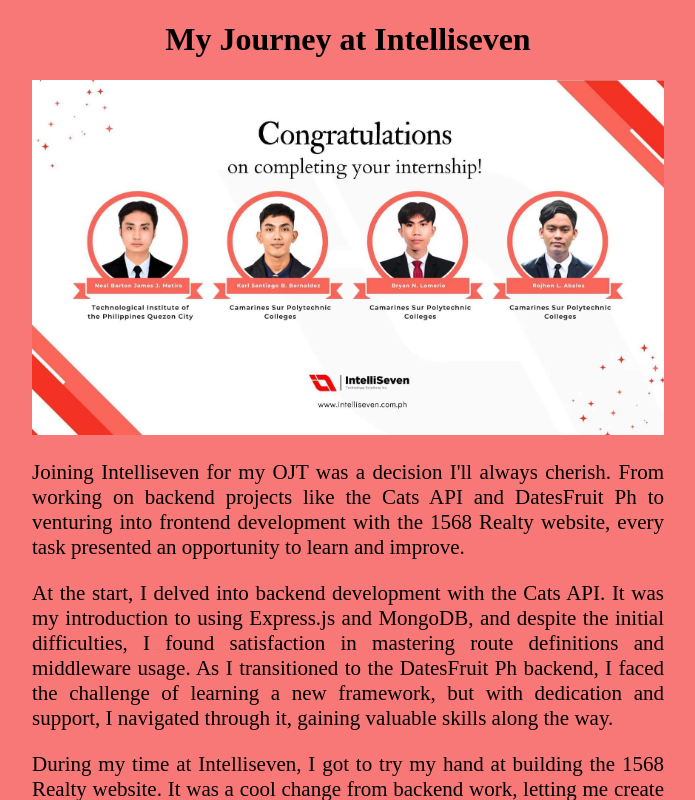
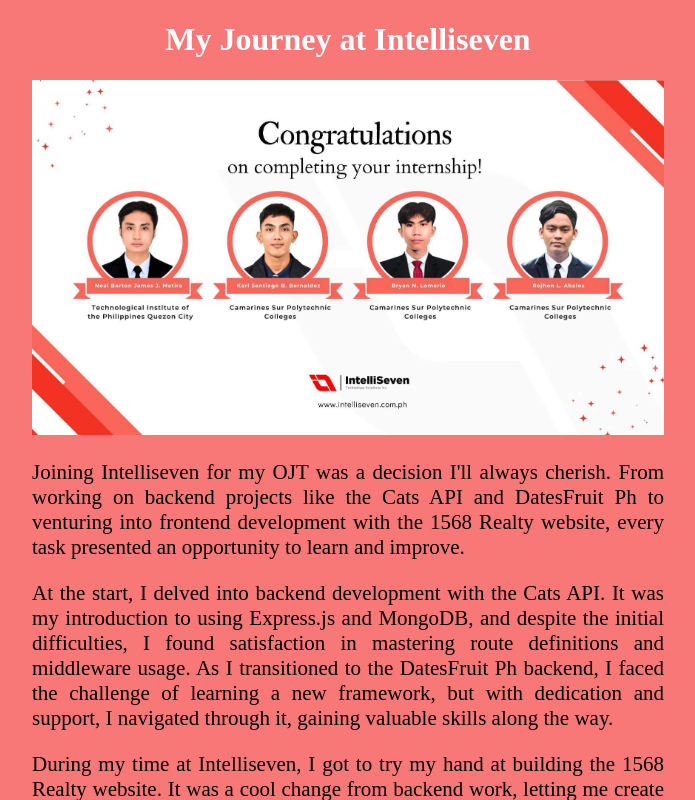
Before and after one commit to Aninooo/My-Journey-at-Intelliseven, a React (Vite) app: page / in a window 1280 px wide. In both pictures the pointer is over the element "My Journey at Intelliseven". Shown: the top 800 px of the page, without its empty margins (292-987 px from the left). Built offline with nearby package versions, Linux system fonts and the light colour scheme.

Commit message:
feat: Added Hover

```diff
--- a/src/index.css
+++ b/src/index.css
@@ -61,8 +61,14 @@
   margin-top: 20px;
   text-align: justify;
 }
-
 p {
   font-family: 'Times New Roman', Times, serif;
   font-size: 21px;
 }
+body {
+  user-select: none;
+}
+.text-container h1:hover {
+  color: white;
+  cursor: pointer;
+}
```
